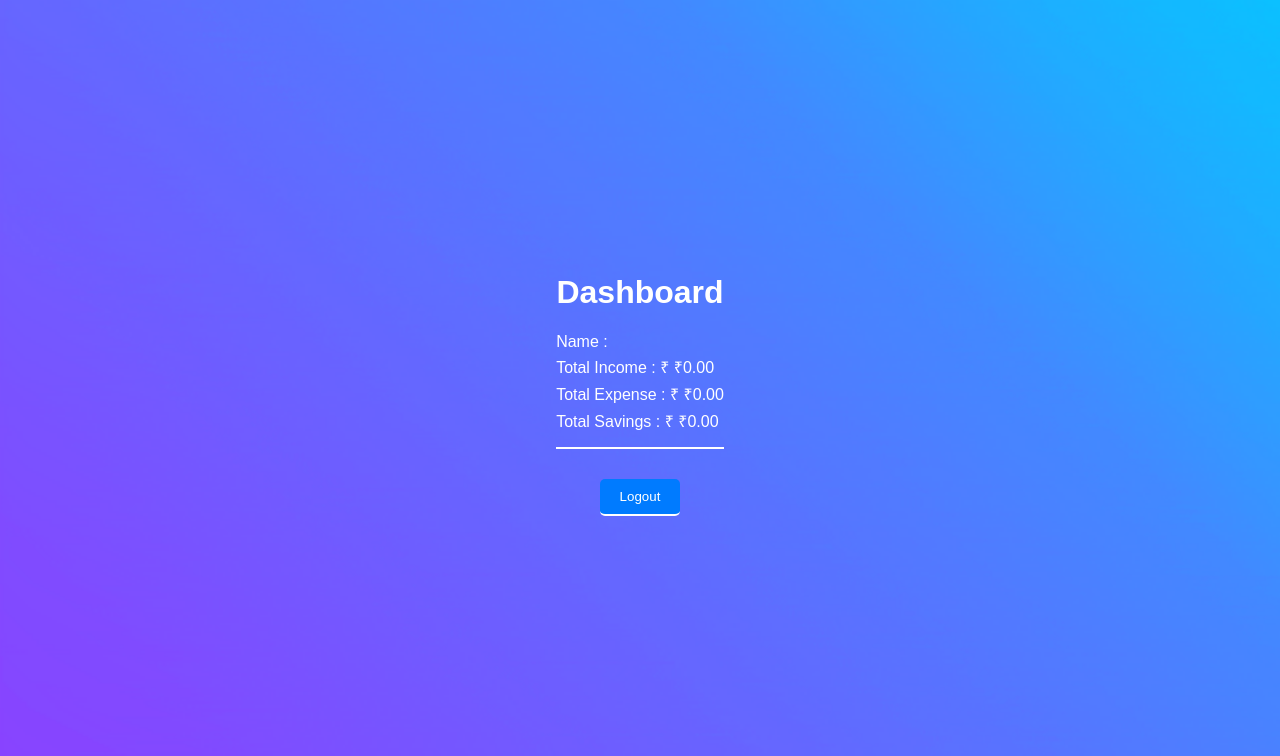
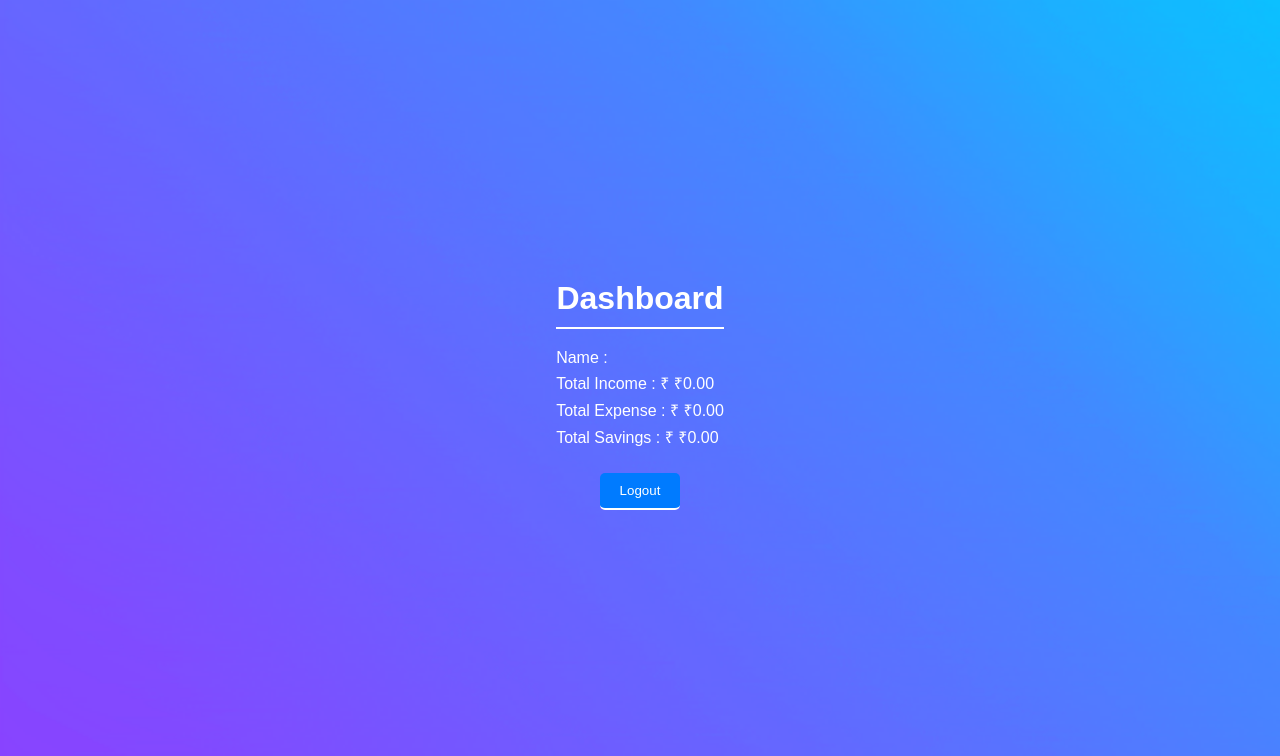
Before and after one commit to ArunKBiju/Expense-Tracker, a PHP site: page /dashboard.html in a window 1280 px wide. Shown: the top 756 px of the page. Run offline with PHP 8.4, Linux system fonts and the light colour scheme.

Commit message:
Update dashboard.css

```diff
--- a/dashboard.css
+++ b/dashboard.css
@@ -42,8 +42,8 @@ button {
     cursor: pointer;
 }
 
-/* Add this CSS to create a white line below each section */
-.container > *:not(h1) {
+/* Add this CSS to create a white line below the heading and above the button */
+h1, button {
     border-bottom: 0.7mm solid white;
     padding-bottom: 10px; /* Adjust as needed */
     margin-bottom: 10px; /* Adjust as needed */
```
